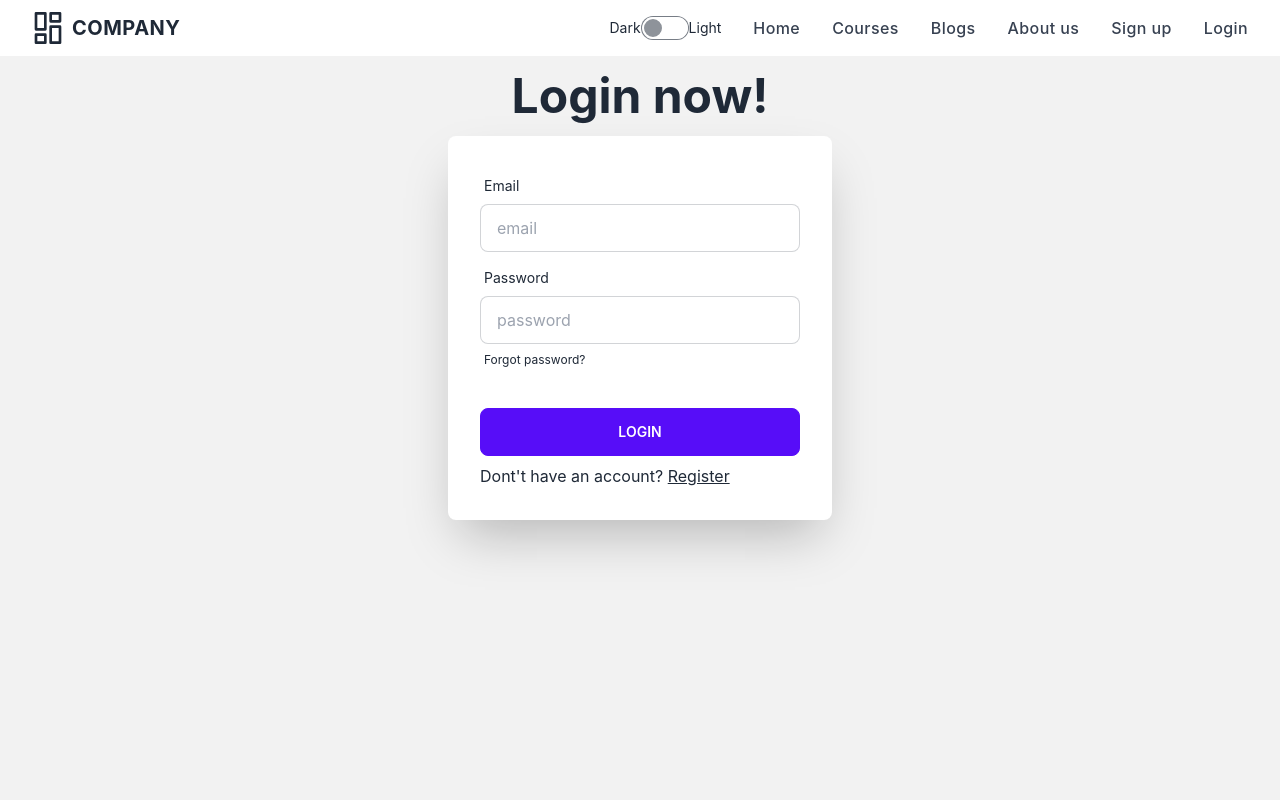
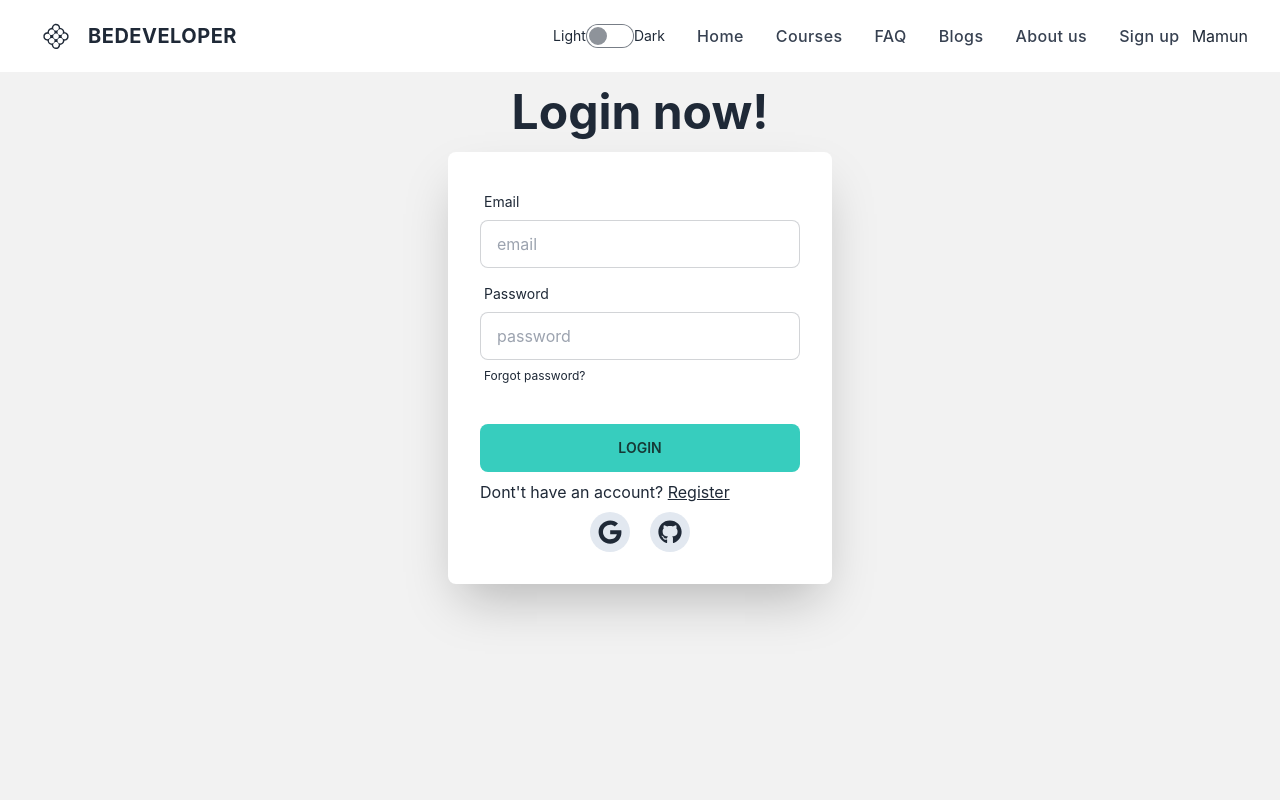
Before and after one commit to mamun4447/BeDeveloper-client, a React (Create React App) app: page /login in a window 1280 px wide. Shown: the top 800 px of the page. Built offline with nearby package versions, Linux system fonts and the light colour scheme.

Commit message:
Nav updated

```diff
--- a/src/components/LogIn.jsx
+++ b/src/components/LogIn.jsx
@@ -1,5 +1,6 @@
 import React from "react";
 import { Link } from "react-router-dom";
+import { FaGoogle, FaGithub } from "react-icons/fa";
 
 const LogIn = () => {
   return (
@@ -37,13 +38,23 @@ const LogIn = () => {
                 </label>
               </div>
               <div className="form-control mt-6">
-                <button className="btn btn-primary">Login</button>
+                <button className="btn btn-accent border-none hover:translate-y-1">
+                  Login
+                </button>
               </div>
               <div>
                 Dont't have an account?{" "}
-                <Link to="/signup" className="underline underline-offset-1">
+                <Link to="/signup" className="underline underline-offset-1 ">
                   Register
                 </Link>
+              </div>
+              <div className="flex justify-center items-center gap-5 ">
+                <i className="bg-slate-200 text-2xl p-2 rounded-full cursor-pointer hover:translate-y-1 hover:bg-black hover:text-white">
+                  <FaGoogle />
+                </i>
+                <i className="bg-slate-200 text-2xl p-2 rounded-full cursor-pointer hover:translate-y-1 hover:bg-black hover:text-white">
+                  <FaGithub />
+                </i>
               </div>
             </div>
           </div>
--- a/src/components/Nav.jsx
+++ b/src/components/Nav.jsx
@@ -1,43 +1,35 @@
-import React, { useState } from "react";
+import React, { useContext, useState } from "react";
 import { Link } from "react-router-dom";
+import { AuthContext } from "../context/UserContext";
+import { DiCelluloid } from "react-icons/di";
 
 const Nav = () => {
   const [isMenuOpen, setIsMenuOpen] = useState(false);
+  const { user } = useContext(AuthContext);
   return (
     <div>
-      <div class="px-4 py-3 mx-auto sm:max-w-xl md:max-w-full lg:max-w-screen-xl md:px-24 lg:px-8">
-        <div class="relative flex items-center justify-between">
+      <div className="px-4 py-3  sm:max-w-xl md:max-w-full md:px-24 lg:px-8 shadow-xl">
+        <div className="relative flex items-center justify-between">
           <Link
             to="/"
             aria-label="Company"
             title="Company"
-            class="inline-flex items-center"
+            className="inline-flex items-center"
           >
-            <svg
-              class="w-8 text-deep-purple-accent-400"
-              viewBox="0 0 24 24"
-              strokeLinejoin="round"
-              strokeWidth="2"
-              strokeLinecap="round"
-              strokeMiterlimit="10"
-              stroke="currentColor"
-              fill="none"
-            >
-              <rect x="3" y="1" width="7" height="12" />
-              <rect x="3" y="17" width="7" height="6" />
-              <rect x="14" y="1" width="7" height="6" />
-              <rect x="14" y="11" width="7" height="12" />
-            </svg>
-            <span class="ml-2 text-xl font-bold tracking-wide text-gray-800 uppercase">
-              Company
+            <ul className="text-5xl">
+              <DiCelluloid />
+            </ul>
+            <span className="ml-2 text-xl font-bold tracking-wide text-gray-800 uppercase">
+              BeDeveloper
             </span>
           </Link>
-          <ul class="flex items-center hidden space-x-8 lg:flex">
+          <ul className="flex items-center hidden space-x-8 lg:flex">
             {/* -------Toggle------ */}
             <li className="flex items-center">
+              <span className="label-text">Light</span>
+
+              <input type="checkbox" className="toggle" />
               <span className="label-text">Dark</span>
-              <input type="checkbox" className="toggle" />
-              <span className="label-text">Light</span>
             </li>
             {/* --------Home------- */}
             <li>
@@ -45,7 +37,7 @@ const Nav = () => {
                 to="/"
                 aria-label="Our product"
                 title="Our product"
-                class="font-medium tracking-wide text-gray-700 transition-colors duration-200 hover:text-deep-purple-accent-400"
+                className="font-medium tracking-wide text-gray-700 transition-colors duration-200 hover:text-deep-purple-accent-400"
               >
                 Home
               </Link>
@@ -56,9 +48,20 @@ const Nav = () => {
                 to="/courses"
                 aria-label="Our product"
                 title="Our product"
-                class="font-medium tracking-wide text-gray-700 transition-colors duration-200 hover:text-deep-purple-accent-400"
+                className="font-medium tracking-wide text-gray-700 transition-colors duration-200 hover:text-deep-purple-accent-400"
               >
                 Courses
+              </Link>
+            </li>
+            {/* ----------FAQ------- */}
+            <li>
+              <Link
+                to="/faq"
+                aria-label="Our product"
+                title="Our product"
+                className="font-medium tracking-wide text-gray-700 transition-colors duration-200 hover:text-deep-purple-accent-400"
+              >
+                FAQ
               </Link>
             </li>
             {/* ---------Blogs---------- */}
@@ -86,6 +89,22 @@ const Nav = () => {
 
             {/* Condition if user available */}
             {/* SignUp */}
+            {user ? (
+              <ul className="flex gap-3">
+                <li>
+                  <Link
+                    to="/signup"
+                    className="font-medium tracking-wide text-gray-700 transition-colors duration-200 hover:text-deep-purple-accent-400"
+                    aria-label="Sign up"
+                    title="Sign up"
+                  >
+                    Sign up
+                  </Link>
+                </li>
+                <li>{user.displayName}</li>
+              </ul>
+            ) : (
+              <>
                 <li>
                   <Link
                     to="/signup"
@@ -107,20 +126,22 @@ const Nav = () => {
                     Login
                   </Link>
                 </li>
+              </>
+            )}
           </ul>
 
           {/* ------------------------
           For Midium and Small display
           ---------------------------- */}
 
-          <div class="lg:hidden ">
+          <div className="lg:hidden ">
             <button
               aria-label="Open Menu"
               title="Open Menu"
               className="p-2 -mr-1 relative top-1 right-1 transition duration-200 rounded focus:outline-none focus:shadow-outline hover:bg-deep-purple-50 focus:bg-deep-purple-50"
               onClick={() => setIsMenuOpen(true)}
             >
-              <svg class="w-5 text-gray-600" viewBox="0 0 24 24">
+              <svg className="w-5 text-gray-600" viewBox="0 0 24 24">
                 <path
                   fill="currentColor"
                   d="M23,13H1c-0.6,0-1-0.4-1-1s0.4-1,1-1h22c0.6,0,1,0.4,1,1S23.6,13,23,13z"
@@ -136,9 +157,9 @@ const Nav = () => {
               </svg>
             </button>
             {isMenuOpen && (
-              <div class="absolute top-0 left-0 w-full">
-                <div class="p-5 bg-white border rounded shadow-sm">
-                  <div class="flex items-center justify-between mb-4">
+              <div className="absolute top-0 left-0 w-full">
+                <div className="p-5 bg-white border rounded shadow-sm">
+                  <div className="flex items-center justify-between mb-4">
                     <div>
                       <Link
                         href="/"
@@ -147,7 +168,7 @@ const Nav = () => {
                         className="inline-flex items-center"
                       >
                         <svg
-                          class="w-8 text-deep-purple-accent-400"
+                          className="w-8 text-deep-purple-accent-400"
                           viewBox="0 0 24 24"
                           strokeLinejoin="round"
                           strokeWidth="2"
@@ -161,7 +182,7 @@ const Nav = () => {
                           <rect x="14" y="1" width="7" height="6" />
                           <rect x="14" y="11" width="7" height="12" />
                         </svg>
-                        <span class="ml-2 text-xl font-bold tracking-wide text-gray-800 uppercase">
+                        <span className="ml-2 text-xl font-bold tracking-wide text-gray-800 uppercase">
                           Company
                         </span>
                       </Link>
@@ -184,8 +205,15 @@ const Nav = () => {
                   </div>
                   <nav>
                     <ul className="space-y-4">
+                      {/* -------Toggle------ */}
+                      <li className="flex items-center">
+                        <span className="label-text">Light</span>
+
+                        <input type="checkbox" className="toggle" />
+                        <span className="label-text">Dark</span>
+                      </li>
+                      {/* ---------Home---------- */}
                       <li>
-                        {/* ---------Home---------- */}
                         <Link
                           to="/"
                           aria-label="Our product"
@@ -204,6 +232,17 @@ const Nav = () => {
                           className="font-medium tracking-wide text-gray-700 transition-colors duration-200 hover:text-deep-purple-accent-400"
                         >
                           Courses
+                        </Link>
+                      </li>
+                      {/* ----------FAQ------- */}
+                      <li>
+                        <Link
+                          to="/faq"
+                          aria-label="Our product"
+                          title="Our product"
+                          className="font-medium tracking-wide text-gray-700 transition-colors duration-200 hover:text-deep-purple-accent-400"
+                        >
+                          FAQ
                         </Link>
                       </li>
                       {/* --------------Blogs------------ */}
@@ -228,29 +267,46 @@ const Nav = () => {
                           About Us
                         </Link>
                       </li>
-
-                      {/* -----------Log In------------ */}
+                      {/* <-------------SignIn,SignUp or User Conditional------------> */}
+                      {user ? (
+                        <ul className="flex-col">
+                          <li className="mb-3">
+                            <Link
+                              to="/signup"
+                              className="font-medium tracking-wide text-gray-700 transition-colors duration-200 hover:text-deep-purple-accent-400"
+                              aria-label="Sign up"
+                              title="Sign up"
+                            >
+                              Sign up
+                            </Link>
+                          </li>
+                          <li>{user.displayName}</li>
+                        </ul>
+                      ) : (
+                        <>
+                          <li>
+                            <Link
+                              to="/signup"
+                              className="font-medium tracking-wide text-gray-700 transition-colors duration-200 hover:text-deep-purple-accent-400"
+                              aria-label="Sign up"
+                              title="Sign up"
+                            >
+                              Sign up
+                            </Link>
+                          </li>
+                          {/* Login */}
                           <li>
                             <Link
                               to="/login"
-                          aria-label="About us"
-                          title="About us"
                               className="font-medium tracking-wide text-gray-700 transition-colors duration-200 hover:text-deep-purple-accent-400"
+                              aria-label="Sign up"
+                              title="Sign up"
                             >
-                          LogIn
+                              Login
                             </Link>
                           </li>
-                      {/* ----------Sign Up---------- */}
-                      <li>
-                        <Link
-                          to="/signup"
-                          aria-label="About us"
-                          title="About us"
-                          className="font-medium tracking-wide text-gray-700 transition-colors duration-200 hover:text-deep-purple-accent-400"
-                        >
-                          SignUp
-                        </Link>
-                      </li>
+                        </>
+                      )}
                     </ul>
                   </nav>
                 </div>
--- a/src/components/routes.js
+++ b/src/components/routes.js
@@ -1,7 +1,7 @@
 import { createBrowserRouter } from "react-router-dom";
 import Home from "./Home";
 import Main from "../layout/Main";
-import Courses from "./Courses";
+import Courses from "./Courses/Courses";
 import AboutUs from "./AboutUs";
 import LogIn from "./LogIn";
 import SingUp from "./SingUp";
@@ -16,6 +16,7 @@ export const router = createBrowserRouter([
       {
         path: "/",
         element: <Home />,
+        loader: () => fetch("http://localhost:5000/data"),
       },
       {
         path: "/courses",
--- a/src/context/UserContext.jsx
+++ b/src/context/UserContext.jsx
@@ -1,9 +1,13 @@
-import React, { createContext } from "react";
+import React, { createContext, useState } from "react";
 
-const AuthContext = createContext();
+export const AuthContext = createContext();
 
 const UserContext = ({ children }) => {
-  return <AuthContext.Provider value={{}}>{children}</AuthContext.Provider>;
+  const [user, setUser] = useState({ displayName: "Mamun" });
+
+  return (
+    <AuthContext.Provider value={{ user }}>{children}</AuthContext.Provider>
+  );
 };
 
 export default UserContext;
```
Also changed, not shown: public/index.html (+2 -13 lines), src/components/Courses.jsx (deleted, +0 -16 lines), src/components/Courses/Category.jsx (added, +14 -0 lines), src/components/Courses/Courses.jsx (added, +29 -0 lines), src/components/Home.jsx (+9 -10 lines), src/components/SingUp.jsx (+12 -1 lines), src/components/SingleCourse.jsx (+7 -6 lines). Lines whose indentation alone changed are shown as unchanged.
